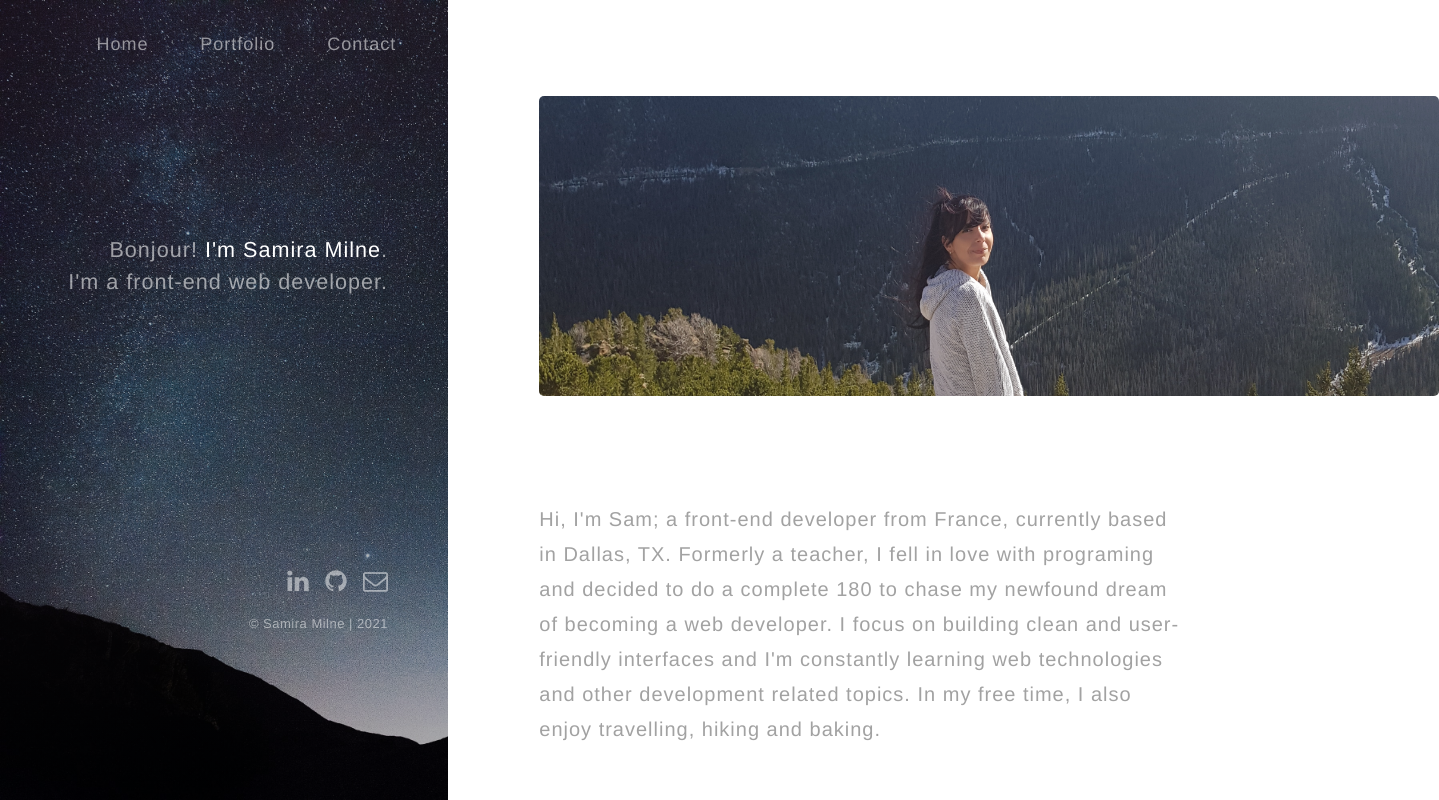
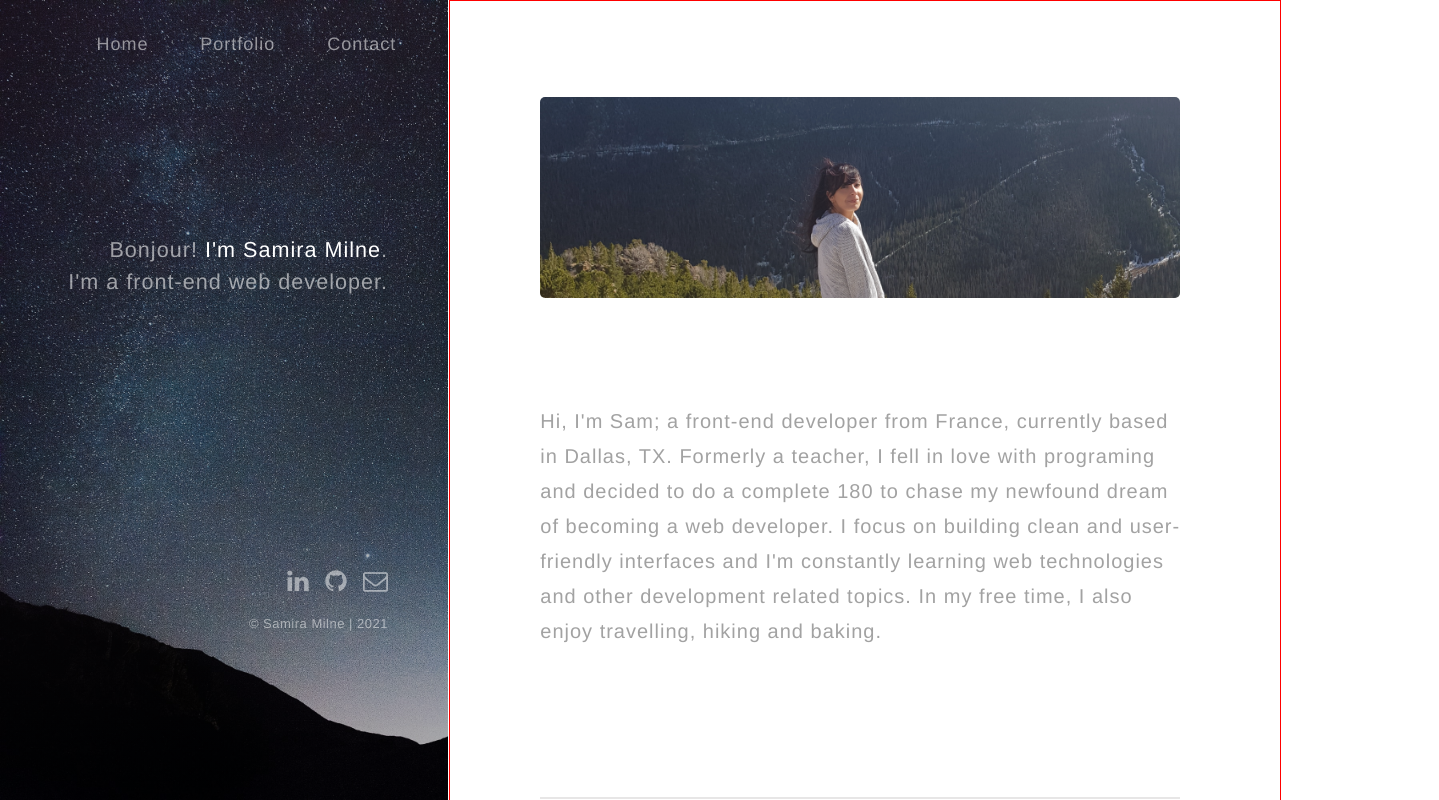
Before and after one commit to MilneS/MilneS.github.io, a React (Create React App) app: page / in a window 1280 px wide. Shown: the top 800 px of the page, 1439 px wide, since content can reach past the window. Built offline with nearby package versions, Linux system fonts and the light colour scheme.

Commit message:
pic size

```diff
--- a/src/comps/About.module.css
+++ b/src/comps/About.module.css
@@ -10,10 +10,10 @@
   font-size: 16pt;
   height: 100%;
   text-align: center;
+  border : 1px solid red
 }
 .profilepic {
-  width: 900px;
-  height: 300px;
+  width: 100%;
   justify-content: flex-start;
   margin-top: 15%;
   border-radius: 5px;
```
